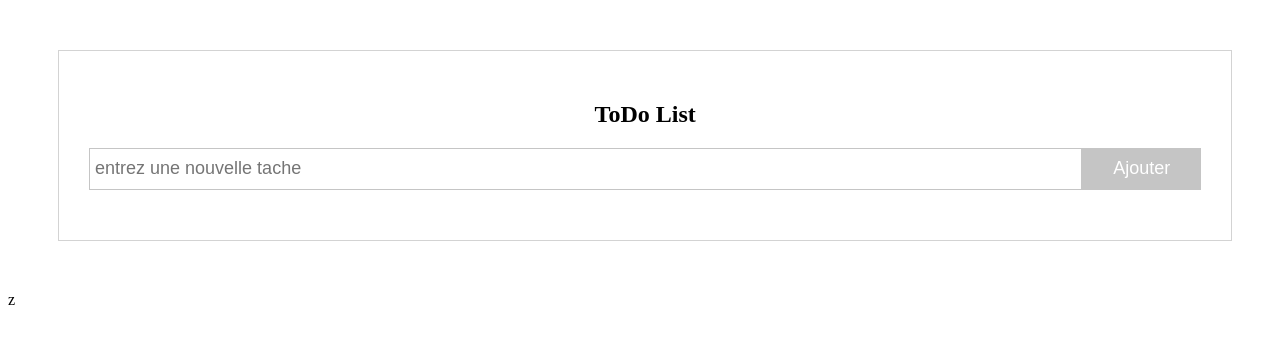
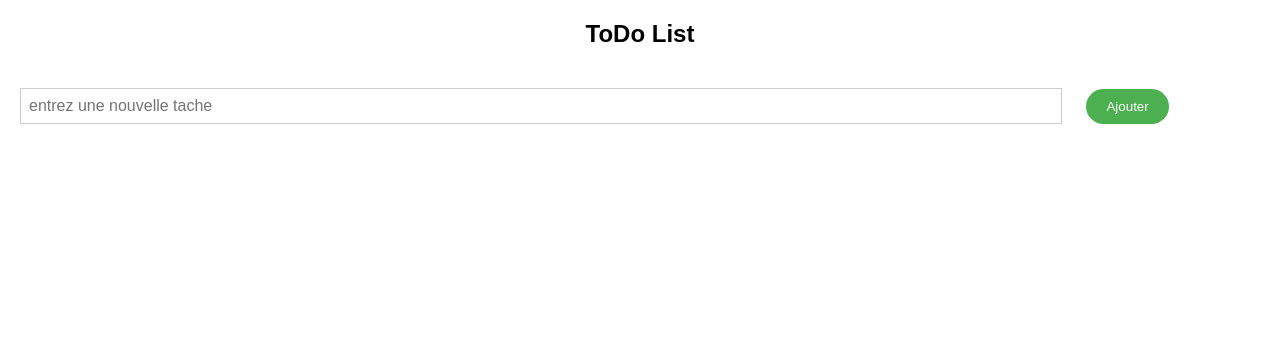
Before and after one commit to mathieu-tatat/todo, a PHP site: page / in a window 1280 px wide. Shown: the top 344 px of the page. Run offline with PHP 8.4, Linux system fonts and the light colour scheme.

Commit message:
added css

```diff
--- a/index.css
+++ b/index.css
@@ -1,4 +1,74 @@
-.todo-content{
+body {
+  font-family: Arial, sans-serif;
+  margin: 0;
+  padding: 0;
+}
+
+.container {
+  max-width: 600px;
+  margin: 0 auto;
+  padding: 20px;
+}
+
+.todo-input {
+  margin-bottom: 10px;
+}
+
+.todo-input input {
+  margin: 20px;
+  width: 80%;
+  padding: 8px;
+  font-size: 16px;
+  border: 1px solid #ccc;
+}
+
+.add-todo {
+  background-color: #4caf50;
+  color: white;
+  border: black;
+  padding: 10px 20px;
+  cursor: pointer;
+  margin-right: 20px;
+}
+
+.add-todo:hover {
+  background-color: #45a049;
+}
+
+#task-list {
+  list-style-type: none;
+  padding: 0;
+  margin : 20px;
+}
+
+li {
+  margin-bottom: 5px;
+}
+
+span {
+  margin-right: 10px;
+}
+
+button {
+  background-color: #f44336;
+  color: white;
+  border: black;
+  border-radius: 20px;
+  padding: 5px 10px;
+  cursor: pointer;
+  margin-right: 10px;
+}
+
+button:hover {
+  background-color: #d32f2f;
+}
+
+img {
+  vertical-align: middle;
+}
+
+
+/* .todo-content{
   width: 88%;
   border: 1px solid lightgray;
   padding: 30px;
@@ -115,4 +185,4 @@ align-items: center;
 .edit-button,
 .delete-button {
   margin-left: 10px;
-}
+} */
--- a/index.html
+++ b/index.html
@@ -18,7 +18,7 @@
 <div class="error"></div>
     <ul id="task-list">
     </ul>
-</div>z
+</div>
 <script type="text/javascript" src="index.js"></script>
 </body>
 </html>
--- a/index.js
+++ b/index.js
@@ -1,3 +1,4 @@
+
 const input = document.querySelector('.todo-input input');
 const addTodoButton = document.querySelector('.add-todo');
 
@@ -25,9 +26,6 @@ function addTodo() {
     editImage.width = '20';
     editButton.classList.add('edit-button');
     editButton.appendChild(editImage);
-    const deleteButton = document.createElement('button');
-    deleteButton.textContent = 'Supprimer';
-    deleteButton.classList.add('delete-button');
     const shareButton = document.createElement('button');
     const shareImage = document.createElement('img');
     shareImage.src = 'assets/partager.png';
@@ -35,11 +33,19 @@ function addTodo() {
     shareImage.width = '20';
     shareButton.classList.add('share-button');
     shareButton.appendChild(shareImage);
+    const deleteButton = document.createElement('button');
+    const deleteImage = document.createElement('img');
+    deleteImage.src = 'assets/supprimer.png';
+    deleteImage.alt = 'Supprimer';
+    deleteImage.width = '20';
+    deleteButton.classList.add('delete-button');
+    deleteButton.appendChild(deleteImage);
+
 
     newTask.appendChild(taskSpan);
     newTask.appendChild(editButton);
+    newTask.appendChild(shareButton);
     newTask.appendChild(deleteButton);
-    newTask.appendChild(shareButton);
     taskList.appendChild(newTask);
 
     editButton.addEventListener('click', () => {
```
Also changed, not shown: assets/partager.png (added), assets/supprimer.png (added).
